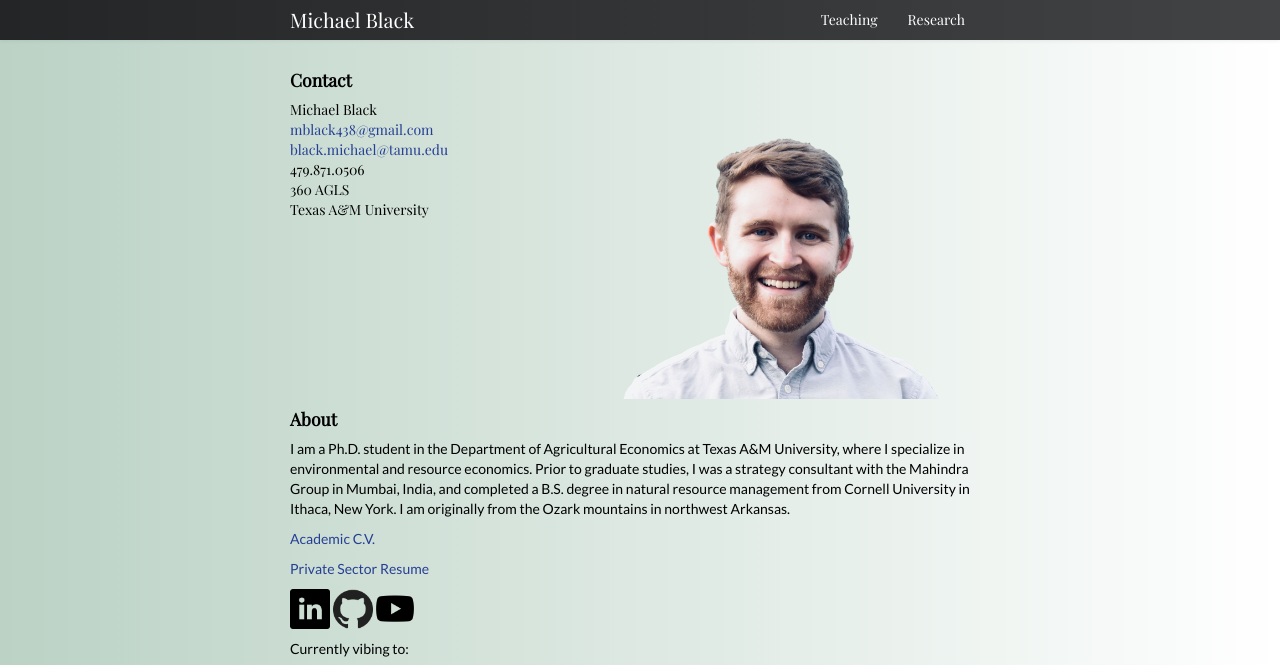
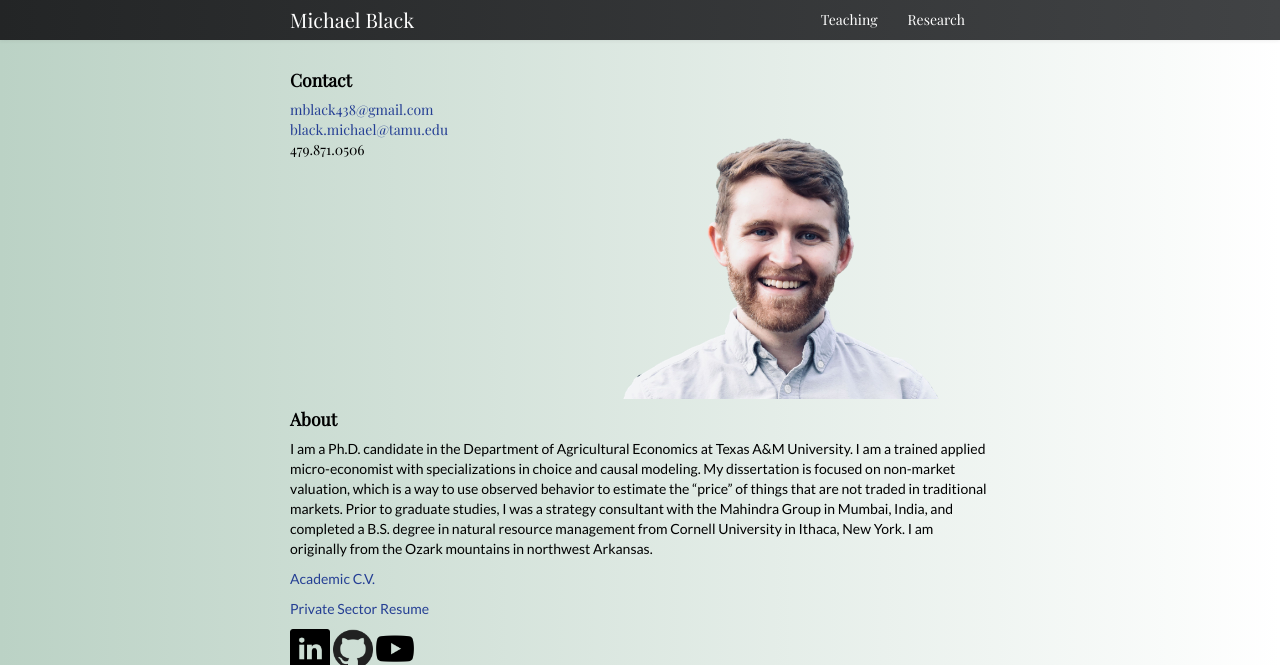
Before and after one commit to michael-black/michael-black.github.io, a Jekyll site: the page built from index.md, in a window 1280 px wide and 900 px high, cut to the strip 0-665 px from the top of the window. Built offline with Jekyll 4.4.1, drawn with Linux system fonts in a browser that asks for light colours.

Commit message:
Updated about section to reflect push for data science positions

```diff
--- a/index.md
+++ b/index.md
@@ -10,12 +10,9 @@ keywords: Michael Black, economics, resource economics, environmental economics,
 
     <div class="row-fluid">
         <div class="span3">
-            Michael Black<br/>
             <a href="mailto:mblack438@gmail.com">mblack438@gmail.com</a><br/>
             <a href="mailto:black.michael@tamu.edu">black.michael@tamu.edu</a><br/>
             479.871.0506<br/>
-            360 AGLS<br/>
-            Texas A&M University
         </div>
 
         <div class="span4">
@@ -29,7 +26,7 @@ keywords: Michael Black, economics, resource economics, environmental economics,
 
 <h4>About</h4>
 
-I am a Ph.D. student in the Department of Agricultural Economics at Texas A&M University, where I specialize in environmental and resource economics. Prior to graduate studies, I was a strategy consultant with the Mahindra Group in Mumbai, India, and completed a B.S. degree in natural resource management from Cornell University in Ithaca, New York. I am originally from the Ozark mountains in northwest Arkansas.
+I am a Ph.D. candidate in the Department of Agricultural Economics at Texas A&M University. I am a trained applied micro-economist with specializations in choice and causal modeling. My dissertation is focused on non-market valuation, which is a way to use observed behavior to estimate the "price" of things that are not traded in traditional markets. Prior to graduate studies, I was a strategy consultant with the Mahindra Group in Mumbai, India, and completed a B.S. degree in natural resource management from Cornell University in Ithaca, New York. I am originally from the Ozark mountains in northwest Arkansas.
 
 [Academic C.V.]({{ BASE_PATH }}/assets/BlackCV.pdf)
 
```
